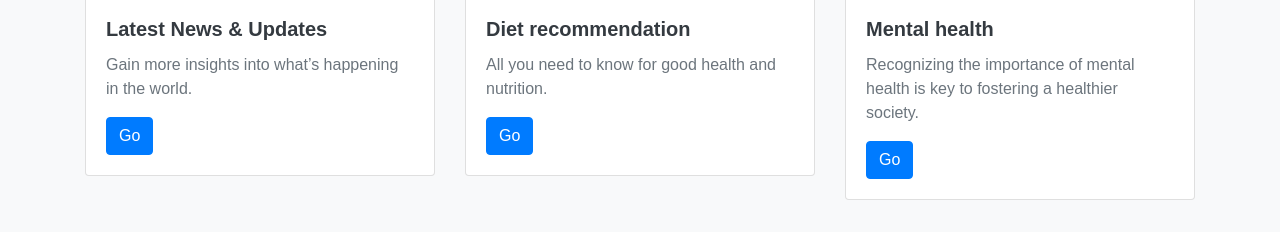
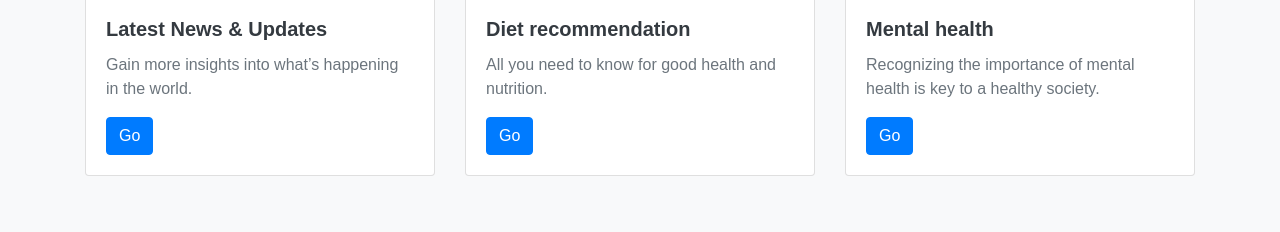
Before and after one commit to Nicole-125/project, a website: page index.html in a window 1280 px wide. Shown: the part 672-904 px from the top of the page. After the commit the page ends 880 px from the top, so only its background shows below. Drawn offline with nearby package versions, Linux system fonts and the light colour scheme.

Commit message:
cleaner version code

```diff
--- a/index.html
+++ b/index.html
@@ -74,7 +74,7 @@
                     <img src="./images/mental-health.jpg" class="card-img-top" alt="..." width="150" height="230">
                     <div class="card-body">
                         <h5 class="card-title">Mental health</h5>
-                        <p class="card-text">Recognizing the importance of mental health is key to fostering a healthier society.</p>
+                        <p class="card-text">Recognizing the importance of mental health is key to a healthy society.</p>
                         <a href="https://www.lifespan.org/lifespan-living/importance-mental-health-awareness-month" target = "_blank" class="btn btn-primary">Go</a>
                     </div>
                 </div>
```
Also changed, not shown: src/funciones.js (+1 -7 lines).
